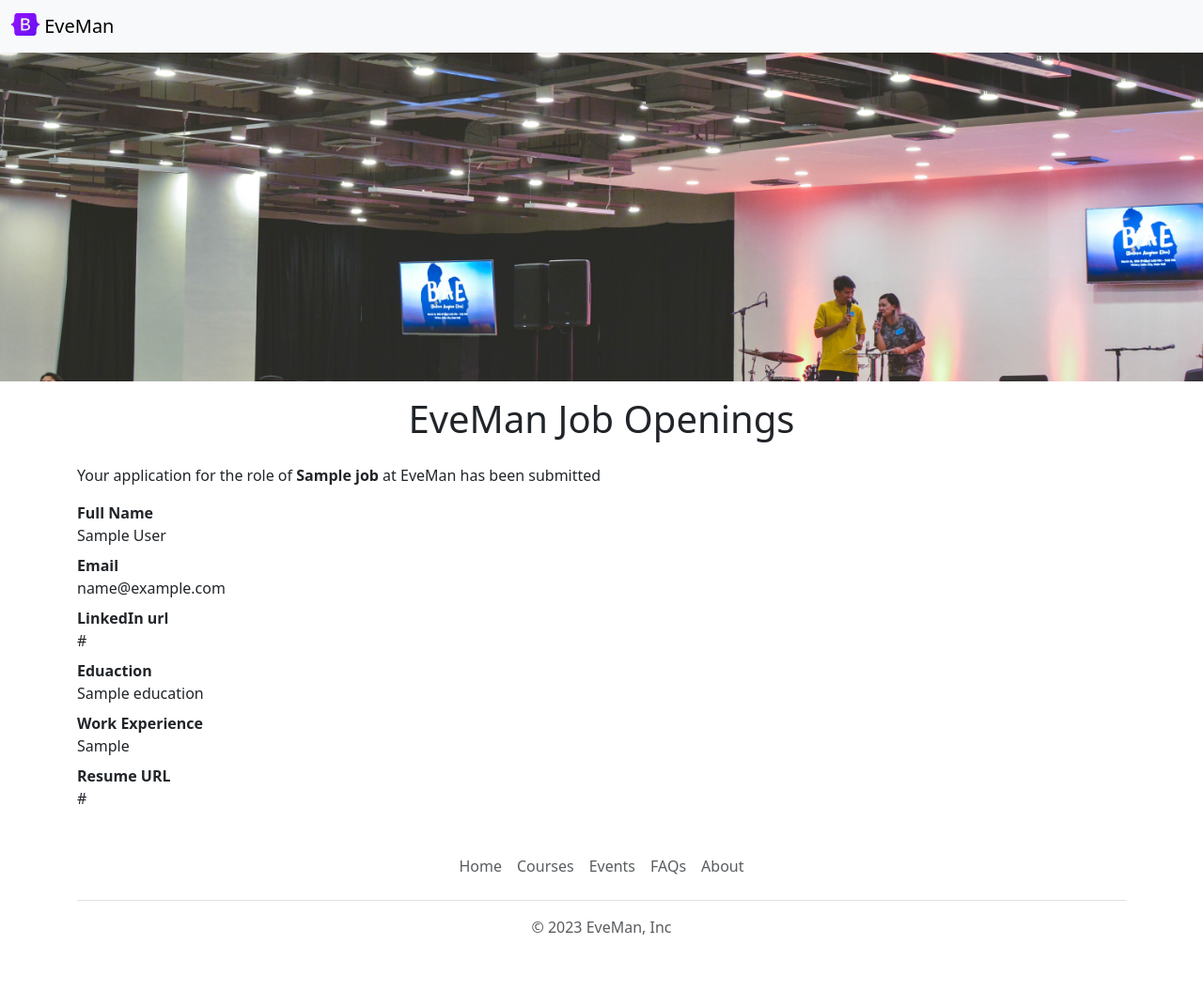
After one commit to jaysonalfie/web_dev_with_flaskV2, a Flask app: template templates/application_submitted.html in a window 1280 px wide. The commit adds this page. Shown: the whole page at 94% size. Run offline with Flask 3, Linux system fonts and the light colour scheme; the template is opened without the code that fills it: most values are stand-ins (such as "Sample title", 1, 10 or a date in 2020).

Commit message:
parsing data from the form to app

```diff
--- a/app.py
+++ b/app.py
@@ -68,13 +68,18 @@ def show_job(id):
     return render_template('jobpage.html',
                              job = job)
 
-@app.route("/job/<id>/apply")
+@app.route("/job/<id>/apply", methods=['GET', 'POST'])
 def apply_to_job(id):
-    data = request.args
-    #store this in the db
-    #display an acknowledgement
-    #may send an email
-    return jsonify(data)
+    data = request.form
+    job = load_job_from_db(id)
+    # Store this in the database
+    # Display an acknowledgement
+    # May send an email
+    return render_template('application_submitted.html',
+                           application=data,
+                           job=job)
+
+
 
 
 
--- /dev/null
+++ b/templates/application_submitted.html
@@ -0,0 +1,35 @@
+<!DOCTYPE html>
+<html>
+    <head>
+        <title>Application Submitted</title>
+        {%include 'bootstrap.html' %}
+    </head>
+    <body>
+        {% include 'nav.html'%}
+        {% include 'banner.html'%}
+
+        <div class="container">
+            <h1 class="text-center mt-2 mb-4">EveMan Job Openings</h1>
+
+            <p>Your application for the role of <b>{{job['title']}}</b> at EveMan has been submitted</p>
+            <b>Full Name</b>
+            <div class="mb-2">{{application['full_name']}}</div>
+
+            <b>Email</b>
+            <div class="mb-2">{{application['email']}}</div>
+
+            <b>LinkedIn url</b>
+            <div class="mb-2">{{application['linkedin_url']}}</div>
+
+            <b>Eduaction</b>
+            <div class="mb-2">{{application['education']}}</div>
+
+            <b>Work Experience</b>
+            <div class="mb-2">{{application['work_experience']}}</div>
+
+            <b>Resume URL</b>
+            <div class="mb-2">{{application['resume_url']}}</div>
+        </div>
+       {% include 'footer.html'%}
+    </body>
+</html>
--- a/templates/jobpage.html
+++ b/templates/jobpage.html
@@ -30,7 +30,7 @@
       <p>{{job.requirements}}</p>
 
       <h4>Salary</h4>
-      <p>{{job.currency}}{{job.salary}}/p>
+      <p>{{job.currency}}{{job.salary}}</p>
         {%include 'application_form.html' %}
     </div>
 
```
Also changed, not shown: templates/application_form.html (+15 -1 lines).
